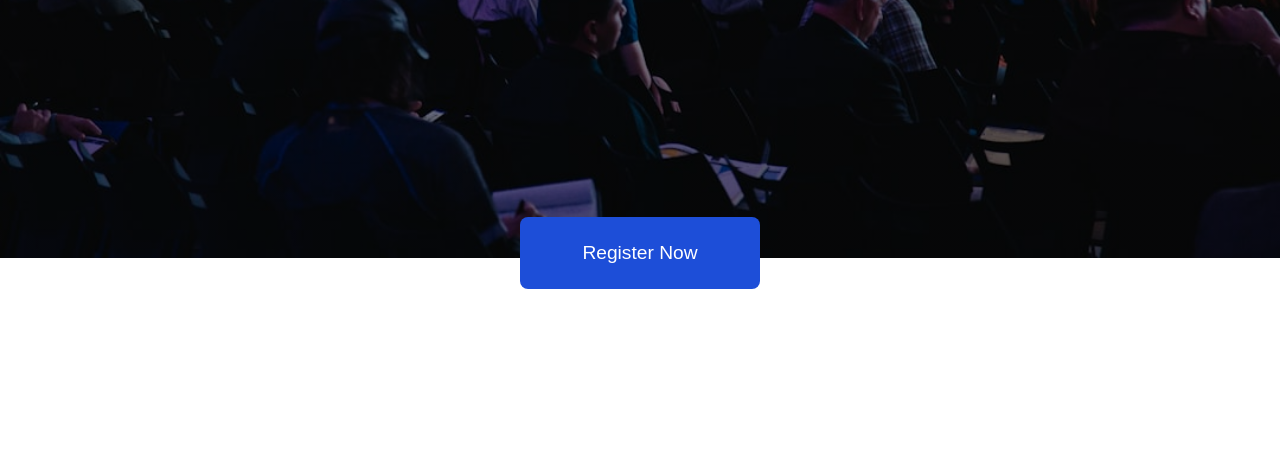
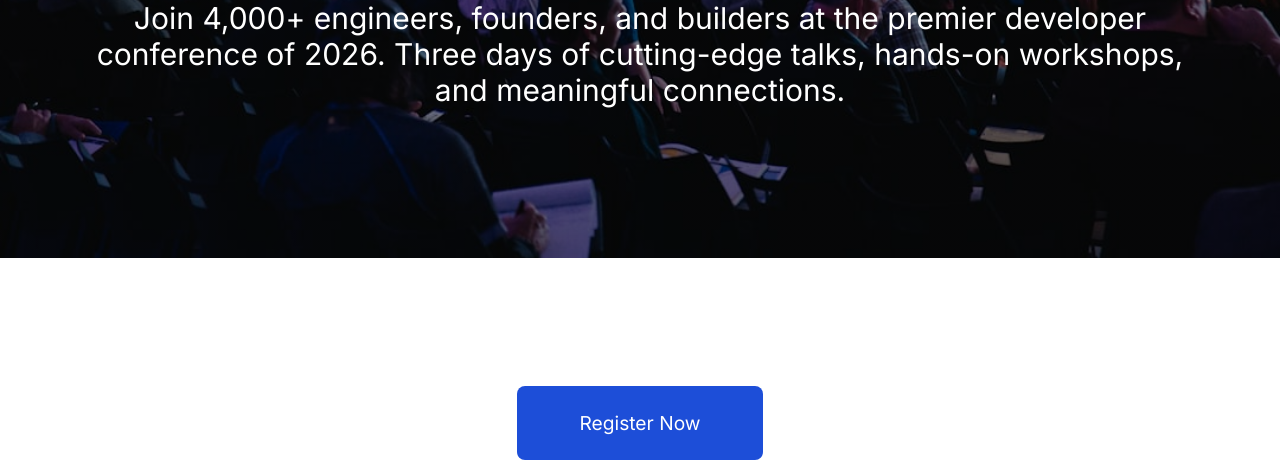
Before and after one commit to smraseldev07/ph-assignment-1, a plain HTML site: page index.html in a window 1280 px wide. Shown: the part 562-1022 px from the top of the page. Before the commit the page ends 851 px from the top, so only its background shows below. Drawn offline with Linux system fonts and the light colour scheme.

Commit message:
font added

```diff
--- a/index.html
+++ b/index.html
@@ -5,6 +5,13 @@
     <meta name="viewport" content="width=device-width, initial-scale=1.0" />
     <title>Devconf</title>
     <link rel="stylesheet" href="./style.css" />
+    <!-- font here -->
+    <link rel="preconnect" href="https://fonts.googleapis.com" />
+    <link rel="preconnect" href="https://fonts.gstatic.com" crossorigin />
+    <link
+      href="https://fonts.googleapis.com/css2?family=Inter:ital,opsz,wght@0,14..32,100..900;1,14..32,100..900&display=swap"
+      rel="stylesheet"
+    />
   </head>
   <body>
     <!-- nav start -->
@@ -28,18 +35,17 @@
     <!-- nav end -->
     <!-- hero section start -->
     <header>
-
       <div>
         <h1>Code. Connect. Create</h1>
         <p>
-            Join 4,000+ engineers, founders, and builders at the premier
-            developer <br> conference of 2026. Three days of cutting-edge talks,
-            hands-on workshops,<br> and meaningful connections.
+          Join 4,000+ engineers, founders, and builders at the premier developer
+          <br />
+          conference of 2026. Three days of cutting-edge talks, hands-on
+          workshops,<br />
+          and meaningful connections.
         </p>
         <button class="common-btn btn-banner">Register Now</button>
-
       </div>
-
     </header>
   </body>
 </html>
--- a/style.css
+++ b/style.css
@@ -1,6 +1,7 @@
 *{
     margin: 0;
     padding: 0;
+    font-family: "Inter", sans-serif;;
 }
 
 .common-btn{
```
Lines whose indentation alone changed are shown as unchanged.
